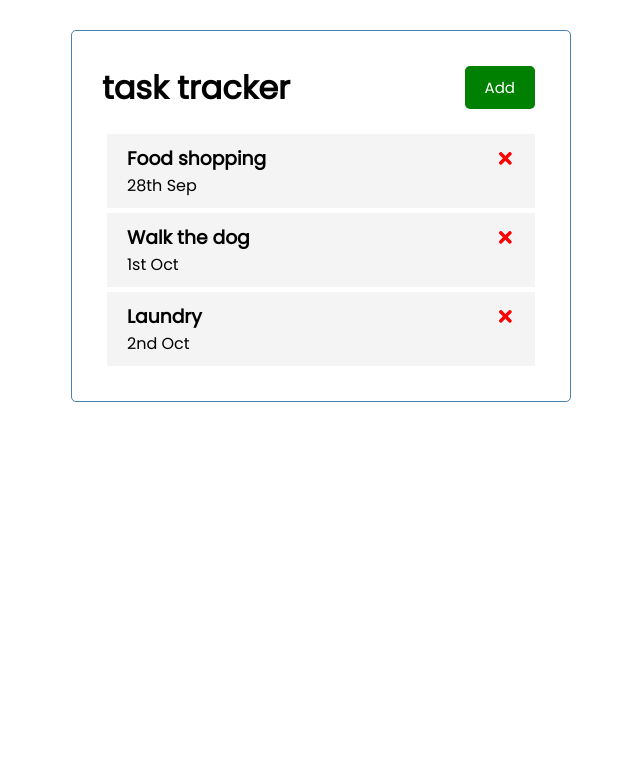
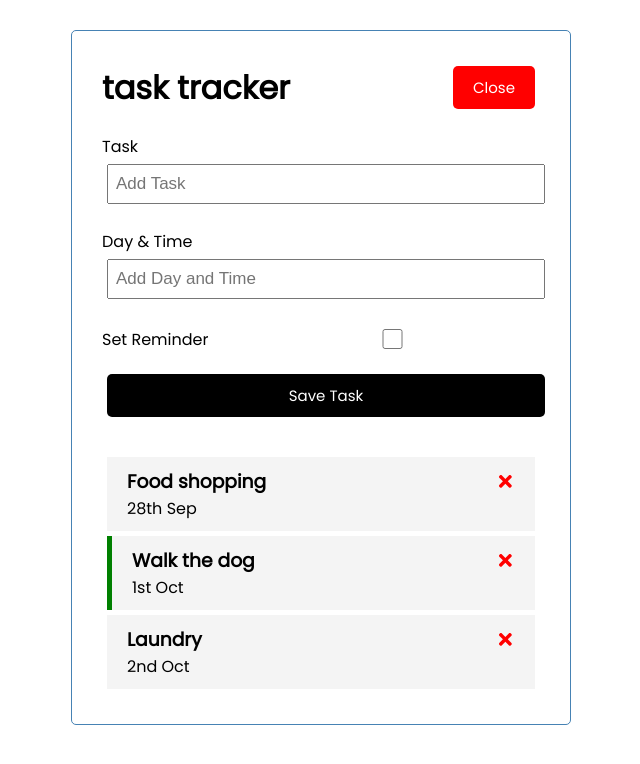
Before and after one commit to septimiu-gocity/react-training, a React (Create React App) app: page / in a window 1280 px wide. Both pictures are taken after a click on the button "Add". Shown: the top 764 px of the page, without its empty margins (319-959 px from the left). Built offline with nearby package versions, Linux system fonts and the light colour scheme.

Commit message:
can now add extratasks

```diff
--- a/src/App.js
+++ b/src/App.js
@@ -1,8 +1,10 @@
 import Header from "./components/Header";
 import Tasks from "./components/Tasks";
+import AddTask from "./components/AddTask";
 import { useState } from "react";
 
 function App() {
+    const [showAddTask, setShowAddTask] = useState(false);
     const [tasks, setTasks] = useState([
         {
             id: 1,
@@ -24,16 +26,33 @@
         },
     ]);
 
+    // Add Task
+    const addTask = (task) => {
+        const id = Math.floor(Math.random() * 10000) + 1;
+        const newTask = { id, ...task };
+        setTasks([...tasks, newTask]);
+    };
+
     // Delete task
 
     const deleteTask = (id) => {
         setTasks(tasks.filter((task) => task.id !== id));
     };
 
+    // Toggle reminder
+    const toggleReminder = (id) => {
+        setTasks(tasks.map((task) => (task.id === id ? { ...task, reminder: !task.reminder } : task)));
+    };
+
     return (
         <div className="container">
-            <Header />
-            {tasks.length > 0 ? <Tasks tasks={tasks} onDelete={deleteTask} /> : "No tasks to show!"}
+            <Header onAdd={() => setShowAddTask(!showAddTask)} showAdd={showAddTask}/>
+            {showAddTask && <AddTask onAdd={addTask} />}
+            {tasks.length > 0 ? (
+                <Tasks tasks={tasks} onDelete={deleteTask} onToggle={toggleReminder} />
+            ) : (
+                "No tasks to show!"
+            )}
         </div>
     );
 }
--- /dev/null
+++ b/src/components/AddTask.js
@@ -0,0 +1,49 @@
+import { useState } from "react";
+
+const AddTask = ({ onAdd }) => {
+    const [text, setText] = useState("");
+    const [day, setDay] = useState("");
+    const [reminder, setReminder] = useState(false);
+
+    const onSubmit = (e) => {
+        e.preventDefault()
+
+        if(!text) {
+            alert('Please add task')
+            return
+        }
+
+        onAdd({text, day, reminder})
+
+        setText('')
+        setDay('')
+        setReminder(false)
+
+    }
+
+    return (
+        <form className="add-form" onSubmit={onSubmit}>
+            <div className="form-control">
+                <label>Task</label>
+                <input type="text" placeholder="Add Task" value={text} onChange={(e) => setText(e.target.value)} />
+            </div>
+            <div className="form-control">
+                <label>Day & Time</label>
+                <input
+                    type="text"
+                    placeholder="Add Day and Time"
+                    value={day}
+                    onChange={(e) => setDay(e.target.value)}
+                />
+            </div>
+            <div className="form-control form-control-check">
+                <label>Set Reminder</label>
+                <input type="checkbox" checked={reminder} value={reminder} onChange={(e) => setReminder(e.currentTarget.checked)} />
+            </div>
+
+            <input type="submit" value="Save Task" className="btn btn-block"></input>
+        </form>
+    );
+};
+
+export default AddTask;
--- a/src/components/Button.js
+++ b/src/components/Button.js
@@ -1,11 +1,7 @@
 import React from "react";
 import PropTypes from "prop-types";
 
-const Button = ({ color, text }) => {
-    const onClick = () => {
-        console.log("click");
-    };
-
+const Button = ({ color, text, onClick }) => {
     return (
         <button onClick={onClick} className="btn" style={{ backgroundColor: color }}>
             {text}
--- a/src/components/Header.js
+++ b/src/components/Header.js
@@ -1,11 +1,11 @@
 import PropTypes from "prop-types";
 import Button from "./Button";
 
-const Header = ({ title }) => {
+const Header = ({ title, onAdd, showAdd }) => {
     return (
         <header className="header">
             <h1>{title}</h1>
-            <Button color="green" text="Add" />
+            <Button color={showAdd ? 'red' : 'green'} text={showAdd ? 'Close' : 'Add'} onClick={onAdd}/>
         </header>
     );
 };
--- a/src/components/Task.js
+++ b/src/components/Task.js
@@ -1,9 +1,9 @@
 import React from "react";
 import { FaTimes } from "react-icons/fa";
 
-const Task = ({ task, onDelete }) => {
+const Task = ({ task, onDelete, onToggle }) => {
     return (
-        <div className="task">
+        <div className={`task ${task.reminder ? 'reminder' : ''}`} onDoubleClick={() => onToggle(task.id)}>
             <h3>
                 {task.text} <FaTimes style={{ color: "red", cursor: "pointer" }} onClick={() => onDelete(task.id)} />
             </h3>
--- a/src/components/Tasks.js
+++ b/src/components/Tasks.js
@@ -2,11 +2,11 @@
 import Task from "./Task";
 
 
-const Tasks = ({ tasks, onDelete }) => {
+const Tasks = ({ tasks, onDelete, onToggle }) => {
     return (
         <React.Fragment>
             {tasks.map((task) => (
-                <Task key={task.id} task={task} onDelete={onDelete}/>
+                <Task key={task.id} task={task} onDelete={onDelete} onToggle={onToggle}/>
             ))}
         </React.Fragment>
     );
```
